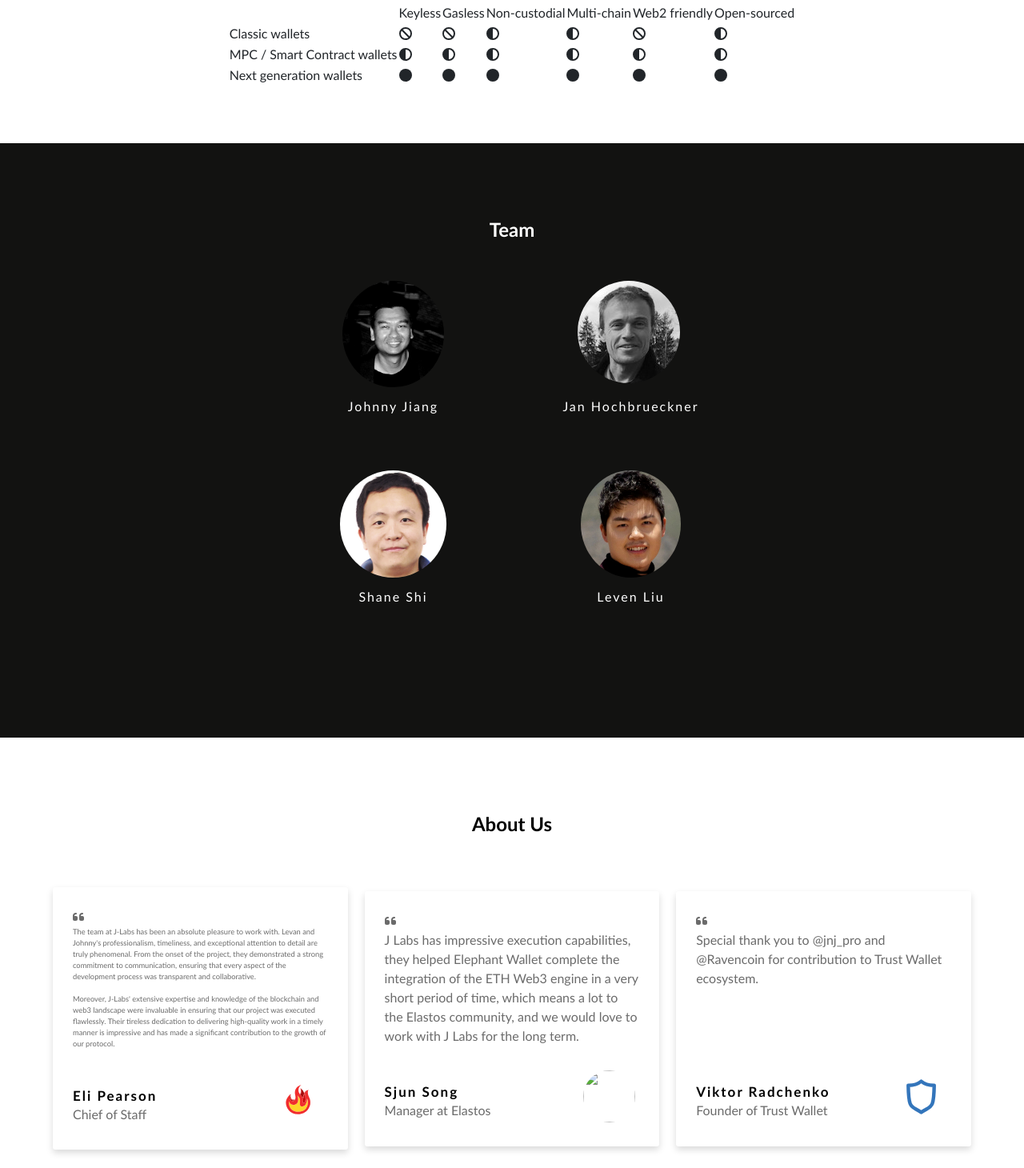
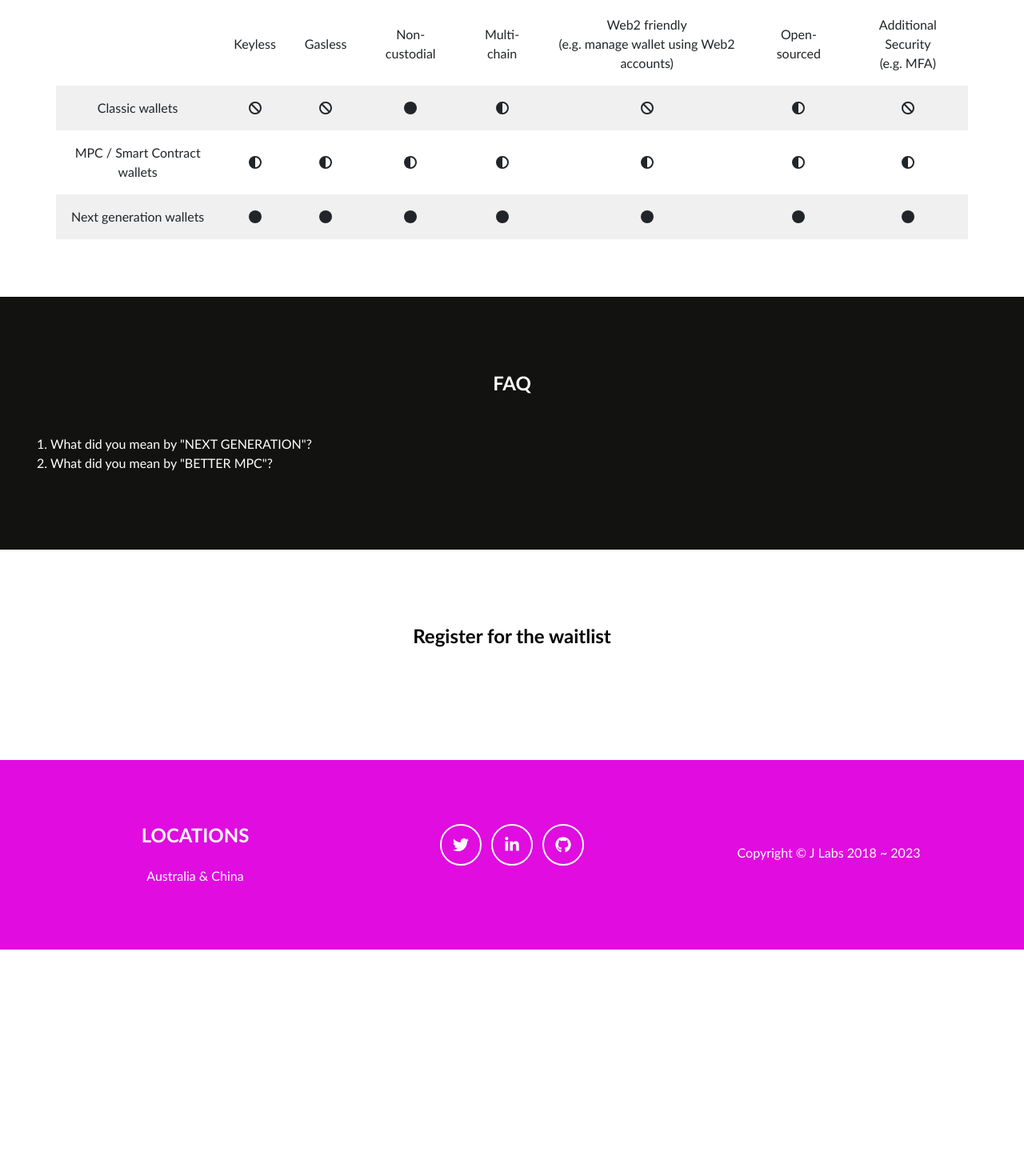
Before and after one commit to j-labs-xyz/wallet-landing-page, a plain HTML site: page index.html in a window 1280 px wide. Shown: the part 561-2021 px from the top of the page at 80% size. After the commit the page ends 1748 px from the top, so only its background shows below. Drawn offline with nearby package versions, Linux system fonts and the light colour scheme.

Commit message:
- update table styling - add new sections

```diff
--- a/index.html
+++ b/index.html
@@ -27,13 +27,13 @@
             <div class="collapse navbar-collapse" id="navbarResponsive">
                 <ul class="navbar-nav ml-auto">
                     <li class="nav-item mx-0 mx-lg-1"><a class="nav-link py-3 px-0 px-lg-3 rounded js-scroll-trigger"
-                            href="#portfolio">Work</a>
+                            href="#portfolio">Comparison</a>
                     </li>
                     <li class="nav-item mx-0 mx-lg-1"><a class="nav-link py-3 px-0 px-lg-3 rounded js-scroll-trigger"
-                            href="#about">Team</a>
+                            href="#about">FAQ</a>
                     </li>
                     <li class="nav-item mx-0 mx-lg-1"><a class="nav-link py-3 px-0 px-lg-3 rounded js-scroll-trigger"
-                            href="#contact">About Us</a>
+                            href="#contact">Waitlist</a>
                     </li>
                 </ul>
             </div>
@@ -44,7 +44,7 @@
 
     </header>
 
-    <section class="page-section portfolio" id="portfolio">
+    <section class="page-section portfolio" id="title">
         <div class="container">
             <div class="row">
                 <div class="col-md-6 mb-5">
@@ -64,27 +64,30 @@
 
     <section class="page-section portfolio" id="portfolio">
         <div class="container" style="display: flex; justify-content: center; flex-direction: column; align-items: center;">
-            <table>
+            <table class="table-comparison">
                 <tr>
                     <td></td>
                     <td>Keyless</td>
                     <td>Gasless</td>
                     <td>Non-custodial</td>
                     <td>Multi-chain</td>
-                    <td>Web2 friendly</td>
+                    <td>Web2 friendly<br/>(e.g. manage wallet using Web2 accounts)</td>
                     <td>Open-sourced</td>
+                    <td>Additional Security<br/>(e.g. MFA)</td>
                 </tr>
                 <tr>
                     <td>Classic wallets</td>
                     <td><i class="fa fa-ban" aria-hidden="true"></i></td>
                     <td><i class="fa fa-ban" aria-hidden="true"></i></td>
-                    <td><i class="fa fa-adjust" aria-hidden="true"></i></td>
+                    <td><i class="fa fa-circle" aria-hidden="true"></i></td>
                     <td><i class="fa fa-adjust" aria-hidden="true"></i></td>
                     <td><i class="fa fa-ban" aria-hidden="true"></i></td>
                     <td><i class="fa fa-adjust" aria-hidden="true"></i></td>
+                    <td><i class="fa fa-ban" aria-hidden="true"></i></td>
                 </tr>
                 <tr>
                     <td>MPC / Smart Contract wallets</td>
+                    <td><i class="fa fa-adjust" aria-hidden="true"></i></td>
                     <td><i class="fa fa-adjust" aria-hidden="true"></i></td>
                     <td><i class="fa fa-adjust" aria-hidden="true"></i></td>
                     <td><i class="fa fa-adjust" aria-hidden="true"></i></td>
@@ -100,6 +103,7 @@
                     <td><i class="fa fa-circle" aria-hidden="true"></i></td>
                     <td><i class="fa fa-circle" aria-hidden="true"></i></td>
                     <td><i class="fa fa-circle" aria-hidden="true"></i></td>
+                    <td><i class="fa fa-circle" aria-hidden="true"></i></td>
                 </tr>
             </table>
         </div>
@@ -109,67 +113,15 @@
         <div class="container">
             <!-- About Section Heading-->
             <div class="text-center">
-                <h2 class="page-section-heading d-inline-block text-white">Team</h2>
+                <h2 class="page-section-heading d-inline-block text-white">FAQ</h2>
             </div>
             <!-- Icon Divider-->
             <div class="divider-custom divider-light">
             </div>
             <!-- About Section Content-->
             <div class="row">
-                <div class="col-md-3 mb-0">
-                </div>
-                <div class="col-md-3 mb-3">
-                    <div class="member">
-                        <div class="mask">
-                            <a href="https://github.com/johnnynanjiang" target="_blank">
-                                <i class="fab fa-fw fa-github"></i>
-                            </a>
-                        </div>
-                        <img src="assets/img/people/Johnny.png" />
-                    </div>
-                    <div class="name">Johnny Jiang</div>
-                </div>
-                <div class="col-md-3 mb-3">
-                    <div class="member" style="text-align: left;">
-                        <div class="mask">
-                            <a href="https://github.com/hochbruj" target="_blank">
-                                <i class="fab fa-fw fa-github"></i>
-                            </a>
-                        </div>
-                        <img src="assets/img/people/Jan.jpg" />
-                    </div>
-                    <div class="name">Jan Hochbrueckner</div>
-                </div>
-                <div class="col-md-3 mb-0">
-                </div>
-
-                <div class="col-md-3 mb-0">
-                </div>
-                <div class="col-md-3 mb-3">
-                    <div class="member">
-                        <div class="mask">
-                            <a href="https://github.com/siyushin" target="_blank">
-                                <i class="fab fa-fw fa-github"></i>
-                            </a>
-                        </div>
-                        <img src="assets/img/people/Shane.png" />
-                    </div>
-                    <div class="name">Shane Shi</div>
-                </div>
-
-                <div class="col-md-3 mb-3">
-                    <div class="member">
-                        <div class="mask">
-                            <a href="https://github.com/LevenWin/" target="_blank">
-                                <i class="fab fa-fw fa-github"></i>
-                            </a>
-                        </div>
-                        <img src="assets/img/people/Leven_Liu.png" />
-                    </div>
-                    <div class="name">Leven Liu</div>
-                </div>
-                <div class="col-md-3 mb-0">
-                </div>
+                1. What did you mean by "NEXT GENERATION"? <br/>
+                2. What did you mean by "BETTER MPC"? <br/>
             </div>
         </div>
     </section>
@@ -178,69 +130,12 @@
         <div class="container">
             <!-- Contact Section Heading-->
             <div class="text-center">
-                <h2 class="page-section-heading text-secondary d-inline-block mb-0">About Us</h2>
+                <h2 class="page-section-heading text-secondary d-inline-block mb-0">Register for the waitlist</h2>
             </div>
             <!-- Icon Divider-->
             <div class="divider-custom divider-light">
             </div>
             <!-- People saying -->
-            <div class="row justify-content-center">
-                <div class="j-testimonial-wrapper">
-                    <div class="j-testimonial-box">
-                        <i class="fas fa-quote-left  quote"></i>
-                        <p style="font-size: 7pt;">
-                            The team at J-Labs has been an absolute pleasure to work with. Levan and Johnny's professionalism, timeliness, and exceptional attention to detail are truly phenomenal. From the onset of the project, they demonstrated a strong commitment to communication, ensuring that every aspect of the development process was transparent and collaborative.
-                            <br /><br />
-                            Moreover, J-Labs' extensive expertise and knowledge of the blockchain and web3 landscape were invaluable in ensuring that our project was executed flawlessly. Their tireless dedication to delivering high-quality work in a timely manner is impressive and has made a significant contribution to the growth of our protocol.
-                        </p>
-                        <div class="content">
-                            <div class="info">
-                                <div class="name">Eli Pearson</div>
-                                <div class="job">Chief of Staff</div>
-                            </div>
-                            <div class="image">
-                                <img src="assets/img/praises/logo_client_lit.svg" alt="">
-                            </div>
-                        </div>
-                    </div>
-
-                    <div class="j-testimonial-box">
-                        <i class="fas fa-quote-left quote"></i>
-                        <p>J Labs has impressive execution capabilities, they helped Elephant Wallet complete the
-                            integration of the ETH Web3 engine in a very short period of time, which means a lot to the
-                            Elastos community, and we would love to work with J Labs for the long term.</p>
-                        <div class="content">
-                            <div class="info">
-                                <div class="name">Sjun Song</div>
-                                <div class="job">Manager at Elastos</div>
-                            </div>
-                            <div class="image">
-                                <img src="assets/img/praises/logo_client_elastos.jpeg" alt="">
-                            </div>
-                        </div>
-                    </div>
-
-                    <div class="j-testimonial-box">
-                        <i class="fas fa-quote-left quote"></i>
-                        <p>
-                            <a href="https://twitter.com/vikmeup/status/1137499508579811328" target="_blank">
-                                Special thank you to @jnj_pro and @Ravencoin for contribution to Trust Wallet
-                                ecosystem.
-                            </a>
-                        </p>
-                        <br /><br /><br />
-                        <div class="content">
-                            <div class="info">
-                                <div class="name">Viktor Radchenko</div>
-                                <div class="job">Founder of Trust Wallet</div>
-                            </div>
-                            <div class="image">
-                                <img src="assets/img/praises/logo_client_trust_wallet.svg" alt="">
-                            </div>
-                        </div>
-                    </div>
-                </div>
-            </div>
         </div>
     </section>
     <footer class="footer text-center">
```
Also changed, not shown: css/styles.css.
